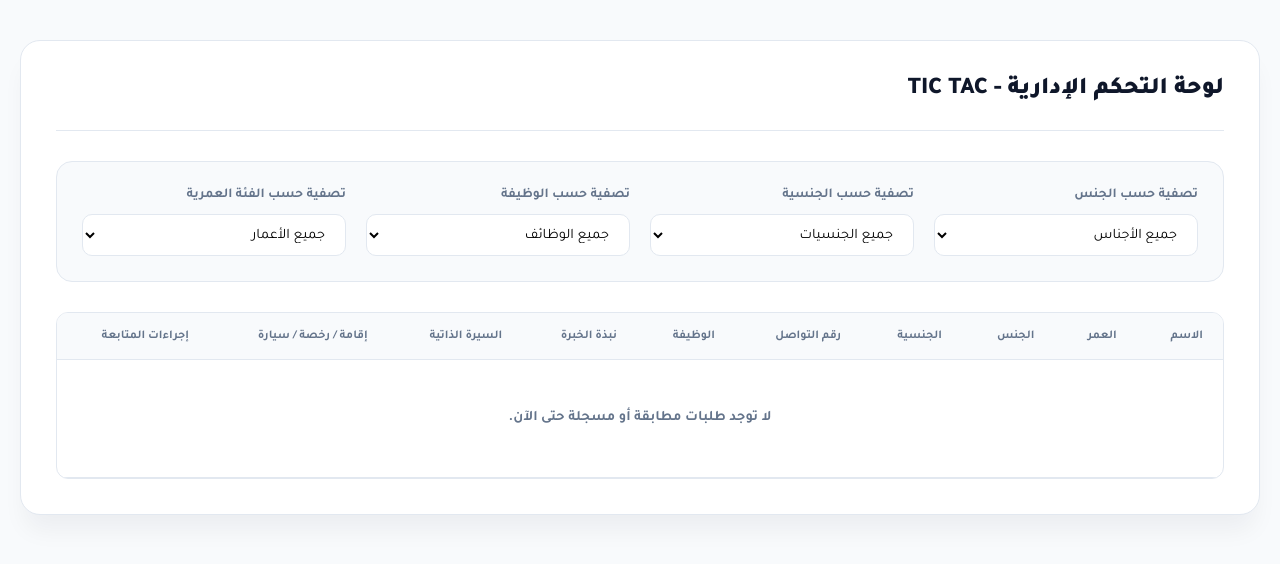
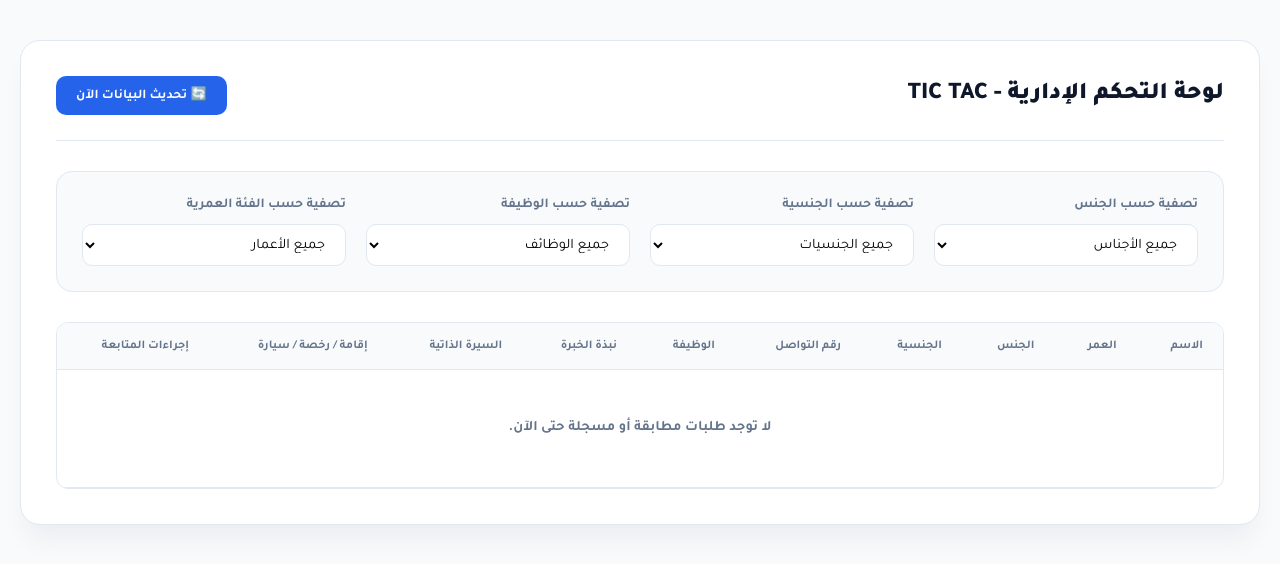
Before and after one commit to tictac-qatar/-, a plain HTML site: page admin.html in a window 1280 px wide. Drawn offline with Linux system fonts and the light colour scheme; no server answers.

Commit message:
Update admin.html

```diff
--- a/admin.html
+++ b/admin.html
@@ -54,6 +54,22 @@
             margin: 0;
             color: var(--primary);
             font-weight: 800;
+        }
+
+        .refresh-btn {
+            background: var(--accent);
+            color: #fff;
+            border: none;
+            padding: 10px 20px;
+            border-radius: 10px;
+            font-weight: 700;
+            cursor: pointer;
+            font-family: inherit;
+            transition: var(--transition);
+        }
+
+        .refresh-btn:hover {
+            background: #1d4ed8;
         }
 
         .filters-container {
@@ -193,6 +209,7 @@
 <div class="admin-wrapper">
     <div class="admin-header">
         <h1>لوحة التحكم الإدارية - TIC TAC</h1>
+        <button class="refresh-btn" onclick="fetchCloudData()">🔄 تحديث البيانات الآن</button>
     </div>
 
     <div class="filters-container">
@@ -276,11 +293,14 @@
 
     async function fetchCloudData() {
         try {
-            let response = await fetch(`https://api.jsonbin.io/v3/b/${BIN_ID}/latest`, {
+            // إضافة رقم عشوائي لمنع المتصفح من حفظ نسخة قديمة (Cache)
+            let response = await fetch(`https://api.jsonbin.io/v3/b/${BIN_ID}/latest?t=${new Date().getTime()}`, {
                 headers: { 'X-Master-Key': '$2a$10$vNqjH1/K9sXz7m3gXvW8UeR8xQ8ZqQyqYq8xQ8ZqQyqYq8xQ8ZqQy' }
             });
             let data = await response.json();
-            globalApplicants = data.record || [];
+            if(data && data.record) {
+                globalApplicants = Array.isArray(data.record) ? data.record : [];
+            }
         } catch (e) {
             globalApplicants = JSON.parse(localStorage.getItem('ticTacApplicants')) || [];
         }
@@ -379,10 +399,9 @@
         });
     }
 
-    // جلب البيانات عند فتح الصفحة والتحديث التلقائي كل 5 ثوانٍ
     window.onload = function() {
         fetchCloudData();
-        setInterval(fetchCloudData, 5000);
+        setInterval(fetchCloudData, 5000); // تحديث تلقائي كل 5 ثوانٍ
     };
 </script>
 </body>
```
